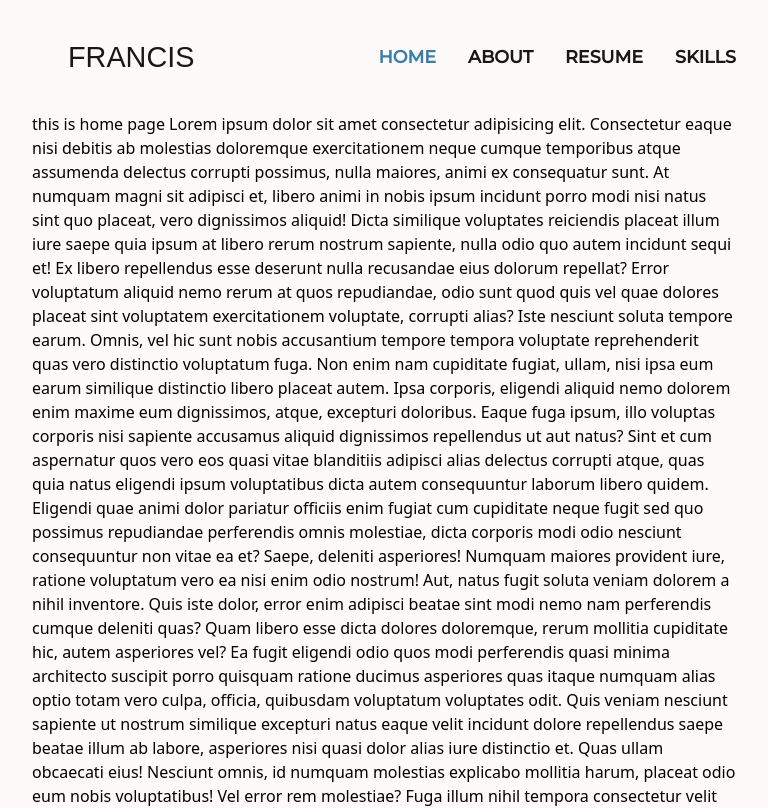
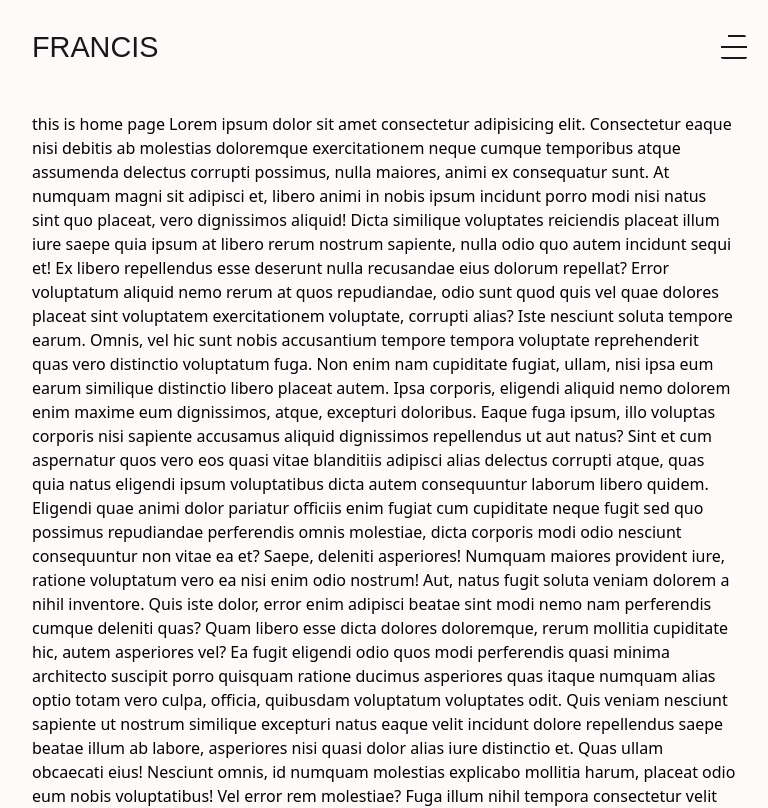
Before and after one commit to Franz090/my-portfolio, a React (Vite) app: page / in a window 768 px wide. Shown: the top 808 px of the page. Built offline with nearby package versions, Linux system fonts and the light colour scheme; a web font is replaced by a local one.

Commit message:
fix mobile responsive

```diff
--- a/src/index.css
+++ b/src/index.css
@@ -8,15 +8,23 @@
     font-family: 'Montserrat Subrayada', sans-serif;
     font-size: 1.8rem;
     color: #181818;
+    position: relative;
+    bottom: -10px;
 }
 .nav-color{
     font-family: 'Montserrat', sans-serif;
     font-size: 1.1rem;
     font-style: normal;
-    font-weight: 600;
+    font-weight: 400;
     color: #181818;
 
 }
+.nav-color>li{
+  padding-top: 24px;
+}
+.flex a {
+    margin-right: 23px;
+  }
 /* In a CSS file or styled-components */
 .link {
     color: #181818; /* Set your default link color */
@@ -31,3 +39,101 @@
   .active-link {
     color: #397fa7;
   }
+  /* Add this CSS to your stylesheet */
+.mobile-menu-icon {
+  display: none; /* Hide the hamburger icon by default */
+  cursor: pointer;
+  position: absolute; /* Position it absolutely */
+  top: 30px; /* Adjust the top position as needed */
+  right: 21px; /* Adjust the right position as needed */
+  margin-bottom: 10px; /* Add padding to the bottom */
+}
+
+.mobile-menu-icon .bar {
+  width: 26px;
+  height: 0.1rem;
+  background-color: #181818;
+  margin: 7px 0;
+  transition: transform 0.3s, opacity 0.3s;
+
+}
+.bar:nth-child(1){
+    position: relative;
+    bottom: 2px;
+    border: 1px solid #181818;
+    border-top-right-radius: 12px;
+    width: 18px;
+    left: 7px;
+}
+.bar:nth-child(3){
+  position: relative;
+  top: 2px;
+  border: 1px solid #181818;
+  border-bottom-left-radius: 12px;
+  border-bottom-right-radius: 12px;
+}
+
+.mobile-menu-open .mobile-menu-icon .bar:nth-child(1),
+.mobile-menu-open .mobile-menu-icon .bar:nth-child(3) {
+  opacity: 0;
+}
+.mobile-menu-open .mobile-menu-icon .bar:nth-child(2) {
+  transform: rotate(45deg) translateY(2px);
+}
+.mobile-menu-open .mobile-menu-icon .bar:nth-child(2)::before {
+  content: "";
+  position: absolute;
+  top: 0;
+  left: 0;
+  width: 100%;
+  height: 100%;
+  background-color: #181818;
+  transform: rotate(90deg);
+}
+
+
+/* Media query for small screens to show/hide elements */
+@media (max-width: 990px) {
+  .nav-color {
+    display: none; /* Hide the navigation links */
+
+
+  }
+  .mobile-menu-icon {
+    display: block; /* Show the hamburger icon */
+  }
+  li> a {
+    position: relative;
+    right: -16px;
+    font-size: 1.1rem;
+  }
+
+  /* Show the mobile menu when the hamburger icon is clicked */
+  .mobile-menu-open .nav-color {
+    display: flex;
+    flex-direction: column;
+    background-color: #fffafa;
+    position: absolute;
+    top: 78px;
+    left: 0;
+    right: 0;
+    width: 100%;
+    padding-bottom: 12px;
+    justify-content: flex-start;
+  }
+  /* Add more styles as needed for the mobile menu */
+  .logo-name{
+    position: relative;
+    left: -36px;
+  }
+}
+@media (min-width: 640px) {
+  li> a {
+    position: relative;
+    right: -35px;
+  }
+  .logo-name{
+    position:relative;
+    right: 4px;
+  }
+}
--- a/src/shared/components/Partials/Header.jsx
+++ b/src/shared/components/Partials/Header.jsx
@@ -33,8 +33,13 @@ const HeaderLink = ({ to, text, isActive, onClick }) => (
 const Header = () => {
   const location = useLocation();
   const [activeLink, setActiveLink] = useState('');
+  const [isMobileMenuOpen, setIsMobileMenuOpen] = useState(false);
   const scrollToTop = () => {
     scrollTo(0);
+    setIsMobileMenuOpen(false); // Close the mobile menu
+  };
+  const toggleMobileMenu = () => {
+    setIsMobileMenuOpen(!isMobileMenuOpen);
   };
   // Use useEffect to update the activeLink state when the location changes
   useEffect(() => {
@@ -45,12 +50,19 @@ const Header = () => {
   const handleLinkClick = (to) => {
     scrollTo(0);
     setActiveLink(to);
+    setIsMobileMenuOpen(false); // Close the mobile menu
   };
 
   return (
     <div className="Header pb-28">
-      <nav className=' bg-primary-450 text-white p-9 fixed top-0 left-0 right-0 z-10 '>
-        <ul className="flex space-x-10 items-center justify-between">
+      <nav className={`bg-primary-450 pt-4 text-white p-9 fixed top-0 left-0 right-0 z-10 ${isMobileMenuOpen ? 'mobile-menu-open' : ''}`}>
+      {/* Add hamburger icon */}
+      <div className="mobile-menu-icon" onClick={toggleMobileMenu}>
+        <div className={`bar ${isMobileMenuOpen ? 'active' : ''}`}></div>
+        <div className={`bar ${isMobileMenuOpen ? 'active' : ''}`}></div>
+        <div className={`bar ${isMobileMenuOpen ? 'active' : ''}`}></div>
+      </div>
+        <ul className={`flex  items-center justify-between ${isMobileMenuOpen ? 'mobile-menu-open' : ''}`}>
           <div className="flex items-center">
             <li>
               {/* Apply scrollToTop function to the logo link */}
@@ -59,20 +71,16 @@ const Header = () => {
               </Link>
             </li>
           </div>
-          <div className="flex space-x-8 items-center px-28 nav-color">
-          <HeaderLink to="/" text="HOME" isActive={activeLink === '/'} onClick={() => handleLinkClick('/')} />
-          <HeaderLink to="/about" text="ABOUT" isActive={activeLink === '/about'} onClick={() => handleLinkClick('/about')} />
-         <HeaderLink to="/resume" text="RESUME" isActive={activeLink === '/resume'} onClick={() => handleLinkClick('/resume')} />
-         <HeaderLink to="/skills" text="SKILLS" isActive={activeLink === '/skills'} onClick={() => handleLinkClick('/skills')} />
-         <HeaderLink to="/project" text="PROJECT" isActive={activeLink === '/project'} onClick={() => handleLinkClick('/project')} />
+          <div className="flex pt-39 pr-44  nav-color">
+              <HeaderLink to="/" text="HOME" isActive={activeLink === '/'} onClick={() => handleLinkClick('/')} />
+              <HeaderLink to="/about" text="ABOUT" isActive={activeLink === '/about'} onClick={() => handleLinkClick('/about')} />
+              <HeaderLink to="/resume" text="RESUME" isActive={activeLink === '/resume'} onClick={() => handleLinkClick('/resume')} />
+              <HeaderLink to="/skills" text="SKILLS" isActive={activeLink === '/skills'} onClick={() => handleLinkClick('/skills')} />
+              <HeaderLink to="/project" text="PROJECT" isActive={activeLink === '/project'} onClick={() => handleLinkClick('/project')} />
+         <li>
+          <a href="#contact" onClick={() => {handleLinkClick('#contact');scrollTo(document.getElementById("contact").getBoundingClientRect().top + window.scrollY); }} className={`link ${activeLink === '#contact' ? 'active-link' : ''}`}>CONTACT</a>
+          </li>
 
-            <li>
-            <a href="#contact" onClick={() => scrollTo(document.getElementById("contact").getBoundingClientRect().top + window.scrollY)} className={`link ${activeLink === '#contact' ? 'active-link' : ''}`}>
-  CONTACT
-</a>
-
-
-            </li>
           </div>
         </ul>
       </nav>
```
